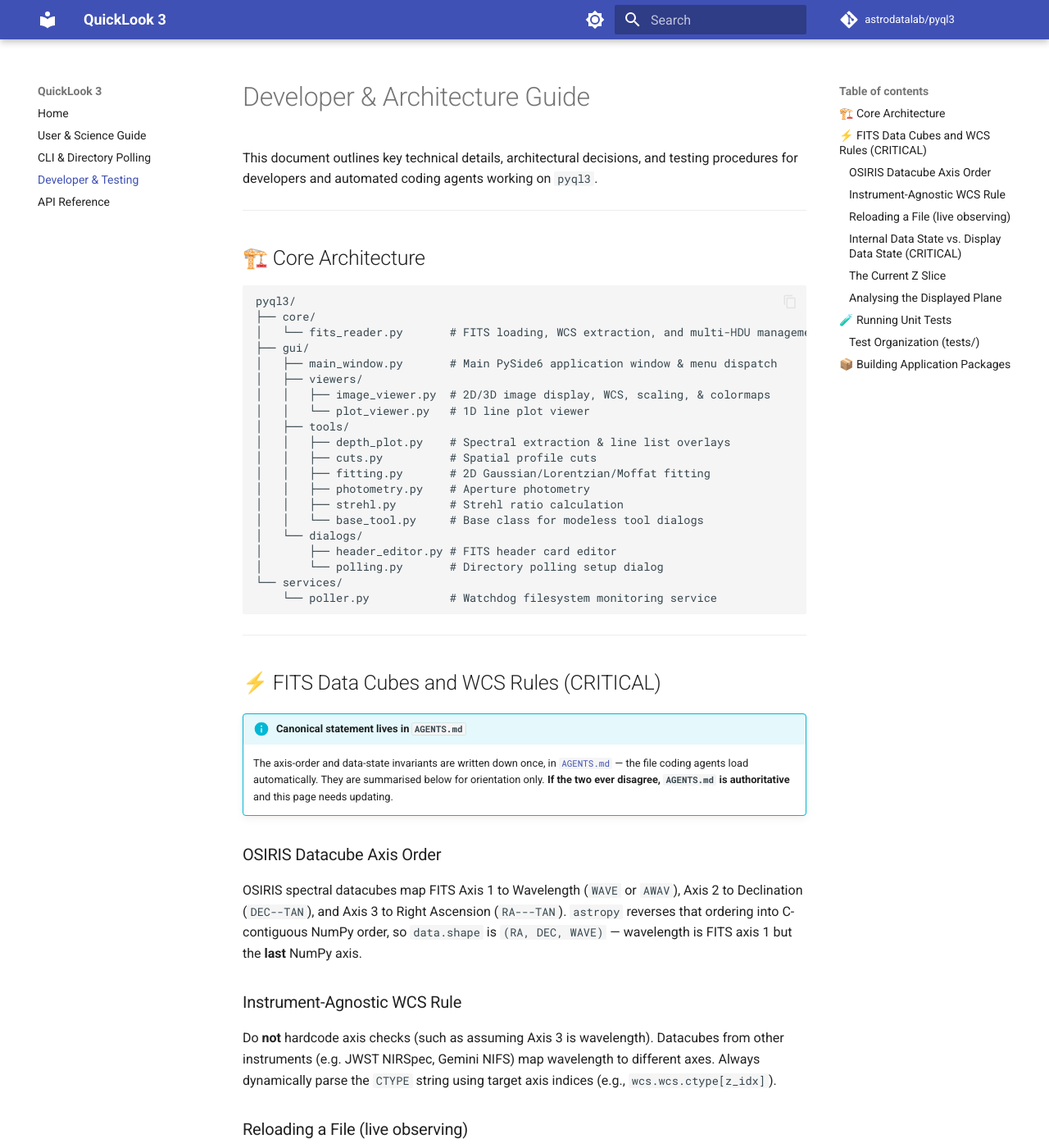
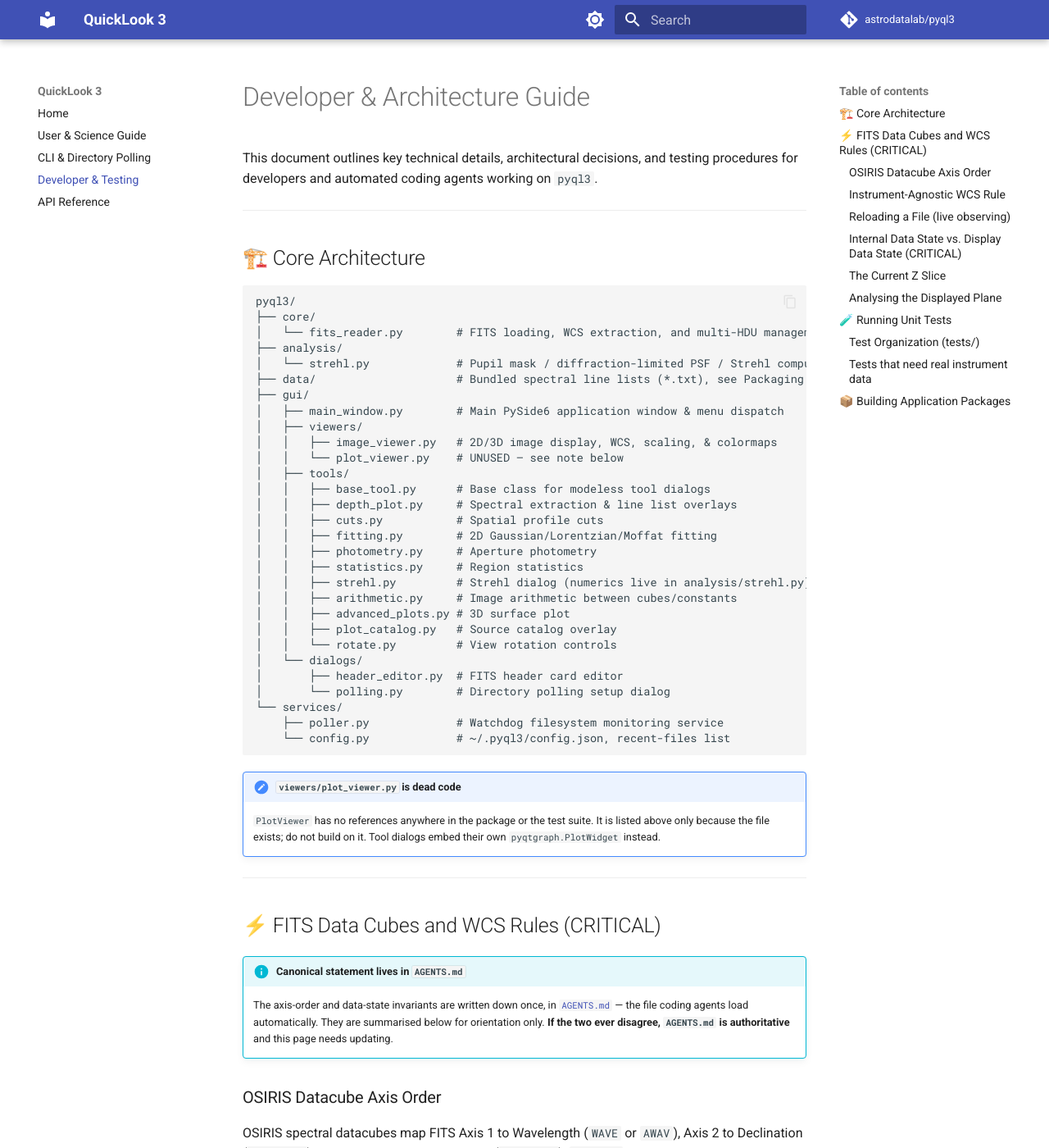
Before and after one commit to astrodatalab/pyql3, an MkDocs documentation site: the page built from docs/developer.md, in a window 1280 px wide and 1400 px high. Shown: the whole window at 82% size. Built offline with MkDocs 1.6.1 and Material for MkDocs 9.7.7, drawn with Linux system fonts in a browser that asks for light colours; comment, search, counter and statistics services are not loaded; some of the changed text lies outside the part shown.

Commit message:
docs: correct the architecture tree and test list in developer.md
Both inventories in developer.md had drifted well past the two items noticed
earlier. Audited each against the tree and corrected bidirectionally: every
module listed now exists, and every module that exists is now listed.

Architecture tree was missing the entire analysis/ package plus six modules —
tools/arithmetic.py, tools/advanced_plots.py, tools/plot_catalog.py,
tools/rotate.py, tools/statistics.py, and services/config.py — and made no
mention of the bundled data/ line lists. A reader could not have learned from
this page that image arithmetic, catalog overlay, or the recent-files config
existed at all.

viewers/plot_viewer.py was listed as "1D line plot viewer", implying a live
component. PlotViewer has zero references in the package or the suite; it is now
flagged as dead code so nobody builds on it. The file is left in place — whether
to delete it is a separate call.

Split the two strehl modules, which the page conflated: the numerics
(pupil mask, diffraction-limited PSF, calculate_strehl) live in analysis/strehl.py,
while gui/tools/strehl.py is only the dialog.

Test list named 5 of 9 files. Added test_cuts.py, test_plot_catalog.py,
test_menu_actions.py, and test_packaging_assets.py, and rewrote the descriptions
of the five already there to match what they actually assert — test_analysis_tools
is dialog smoke coverage, while the detailed cut and catalog behaviour lives in
its own file.

Documented that some tests need PYQL3_TEST_CUBE and skip without it, including
that CI always skips them and that an unreadable path warns rather than skipping
silently.

Verified: every documented path exists and every actual module and test file is
documented (checked both directions); mkdocs build has 0 warnings; 157 passed,
2 skipped.

````diff
--- a/docs/developer.md
+++ b/docs/developer.md
@@ -9,25 +9,39 @@
 ```
 pyql3/
 ├── core/
-│   └── fits_reader.py       # FITS loading, WCS extraction, and multi-HDU management
+│   └── fits_reader.py        # FITS loading, WCS extraction, and multi-HDU management
+├── analysis/
+│   └── strehl.py             # Pupil mask / diffraction-limited PSF / Strehl computation
+├── data/                     # Bundled spectral line lists (*.txt), see Packaging
 ├── gui/
-│   ├── main_window.py       # Main PySide6 application window & menu dispatch
+│   ├── main_window.py        # Main PySide6 application window & menu dispatch
 │   ├── viewers/
-│   │   ├── image_viewer.py  # 2D/3D image display, WCS, scaling, & colormaps
-│   │   └── plot_viewer.py   # 1D line plot viewer
+│   │   ├── image_viewer.py   # 2D/3D image display, WCS, scaling, & colormaps
+│   │   └── plot_viewer.py    # UNUSED — see note below
 │   ├── tools/
-│   │   ├── depth_plot.py    # Spectral extraction & line list overlays
-│   │   ├── cuts.py          # Spatial profile cuts
-│   │   ├── fitting.py       # 2D Gaussian/Lorentzian/Moffat fitting
-│   │   ├── photometry.py    # Aperture photometry
-│   │   ├── strehl.py        # Strehl ratio calculation
-│   │   └── base_tool.py     # Base class for modeless tool dialogs
+│   │   ├── base_tool.py      # Base class for modeless tool dialogs
+│   │   ├── depth_plot.py     # Spectral extraction & line list overlays
+│   │   ├── cuts.py           # Spatial profile cuts
+│   │   ├── fitting.py        # 2D Gaussian/Lorentzian/Moffat fitting
+│   │   ├── photometry.py     # Aperture photometry
+│   │   ├── statistics.py     # Region statistics
+│   │   ├── strehl.py         # Strehl dialog (numerics live in analysis/strehl.py)
+│   │   ├── arithmetic.py     # Image arithmetic between cubes/constants
+│   │   ├── advanced_plots.py # 3D surface plot
+│   │   ├── plot_catalog.py   # Source catalog overlay
+│   │   └── rotate.py         # View rotation controls
 │   └── dialogs/
-│       ├── header_editor.py # FITS header card editor
-│       └── polling.py       # Directory polling setup dialog
+│       ├── header_editor.py  # FITS header card editor
+│       └── polling.py        # Directory polling setup dialog
 └── services/
-    └── poller.py            # Watchdog filesystem monitoring service
+    ├── poller.py             # Watchdog filesystem monitoring service
+    └── config.py             # ~/.pyql3/config.json, recent-files list
 ```
+
+!!! note "`viewers/plot_viewer.py` is dead code"
+    `PlotViewer` has no references anywhere in the package or the test suite. It is listed
+    above only because the file exists; do not build on it. Tool dialogs embed their own
+    `pyqtgraph.PlotWidget` instead.
 
 ---
 
@@ -158,11 +172,29 @@
 ```
 
 ### Test Organization (`tests/`)
-- `tests/test_fits_reader.py`: FITS loading, WCS extraction, multi-extension headers, and OSIRIS axis mapping.
-- `tests/test_image_viewer.py`: `raw_data` vs `transposed_data` separation, view rotations, display scaling, and colormaps.
+- `tests/test_fits_reader.py`: FITS loading, WCS extraction, multi-extension headers, in-place reload/staleness, and OSIRIS axis mapping.
+- `tests/test_image_viewer.py`: `raw_data` / `transposed_data` / `display_data` separation, view rotations, display scaling, colormaps, and z-slice plane accessors.
 - `tests/test_depth_plot.py`: Spectrum extraction, background subtraction, line list parsing, LaTeX label formatting, and Y-auto scaling.
-- `tests/test_analysis_tools.py`: Profile cuts, 2D peak fitting, statistics, photometry, Strehl ratio, and surface plots.
+- `tests/test_analysis_tools.py`: Smoke coverage that each analysis dialog opens and computes — cuts, fitting, statistics, photometry, Strehl, arithmetic, surface plots.
+- `tests/test_cuts.py`: Diagonal/linear cut ROI ↔ spinbox round-tripping, cut width, and extraction on cubes.
+- `tests/test_plot_catalog.py`: Catalog marker and text-label lifecycle — removal on close, no accumulation across open/close, idempotent and teardown-safe close.
+- `tests/test_menu_actions.py`: The `QAction.triggered` bool-vs-coordinate slot hazard and `as_center()` coercion (see the Qt slot gotcha in `AGENTS.md`).
 - `tests/test_main_window_and_poller.py`: `MainWindow` tool lifecycle, 2D guards, and `DirectoryPoller` service.
+- `tests/test_packaging_assets.py`: Bundled line lists and `cmcrameri` colormaps are present, and `QuickLook3.spec` registers every asset.
+
+### Tests that need real instrument data
+
+A few tests exercise a genuine OSIRIS cube, because the synthetic fixtures are built to the
+same axis convention the code assumes and so cannot catch an axis regression. They **skip**
+unless `PYQL3_TEST_CUBE` points at one:
+
+```bash
+export PYQL3_TEST_CUBE="$HOME/path/to/s150531_a025002_Kn5_035.fits"
+uv run pytest -v
+```
+
+They always skip in CI, where no such cube exists. A path that is set but unreadable warns
+rather than skipping silently, so a typo cannot masquerade as "not configured".
 
 ---
 
````
